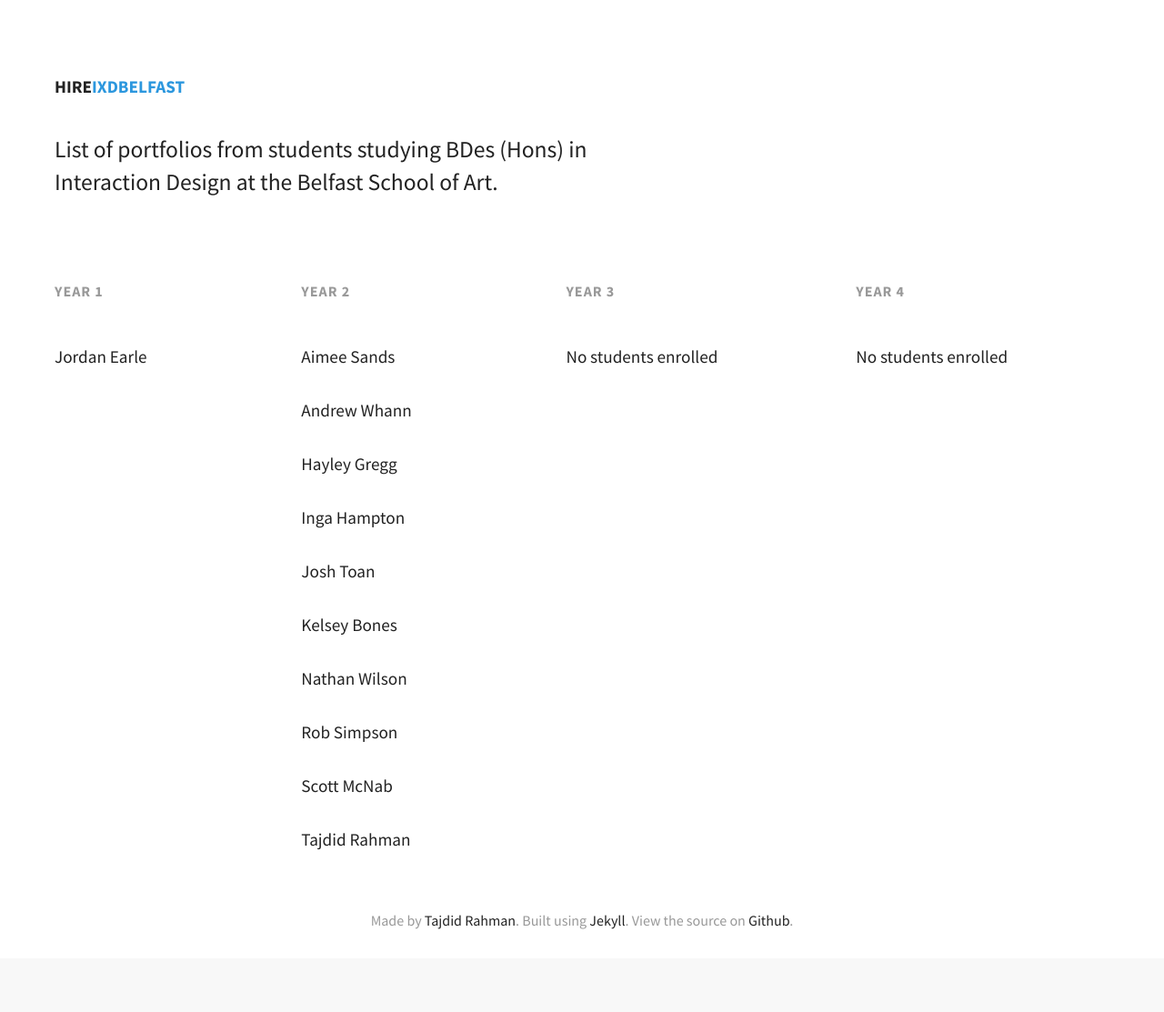
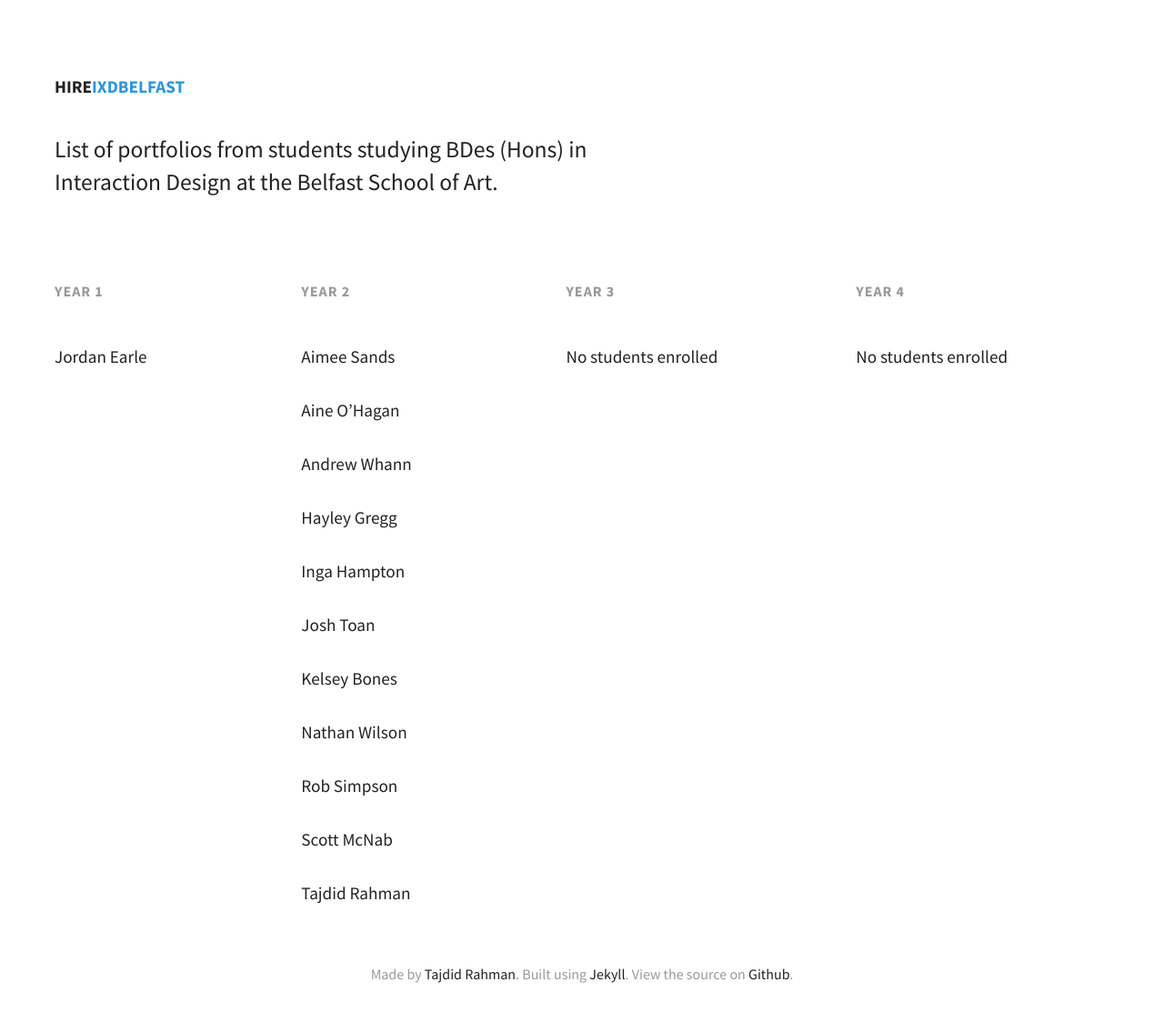
Before and after one commit to hireixdbelfast/hireixdbelfast.github.io, a Jekyll site: the page built from index.html, in a window 1280 px wide. Shown: the whole page at 91% size. Built offline with Jekyll 4.4.1, drawn with Linux system fonts in a browser that asks for light colours; nearby versions of some CDN libraries; before the commit the page ends 1054 px from its top, so only the background shows below that.

Commit message:
Added another link

```diff
--- a/_data/yeargroup.yml
+++ b/_data/yeargroup.yml
@@ -36,3 +36,6 @@
     - name: "Scott McNab"
       url: "http://scottmcnab.design/"
       twitter: "_scottmcn"
+    - name: "Aine O’Hagan"
+      url: "http://aineohdesign.com/"
+      twitter: "aine_ohagan"
```
